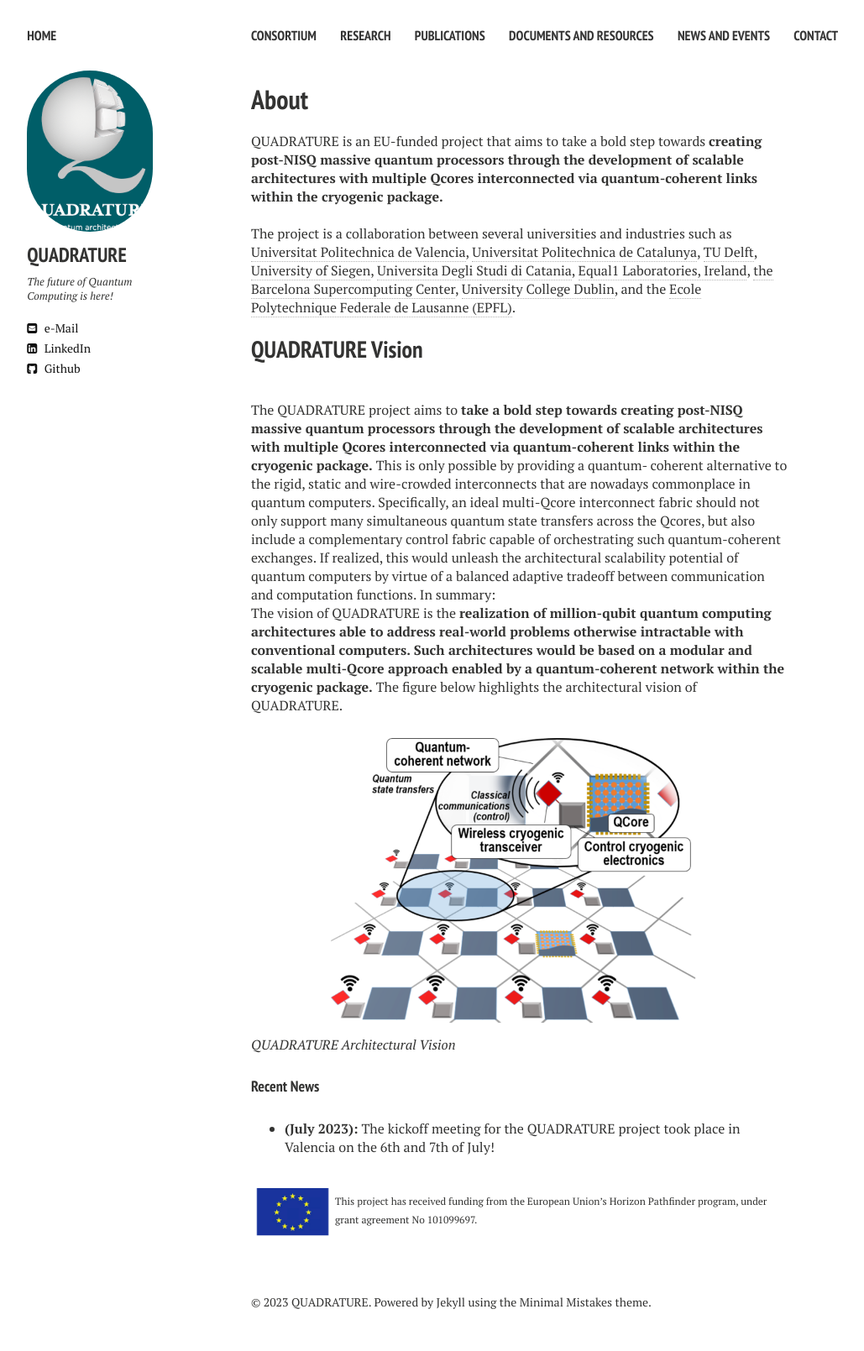
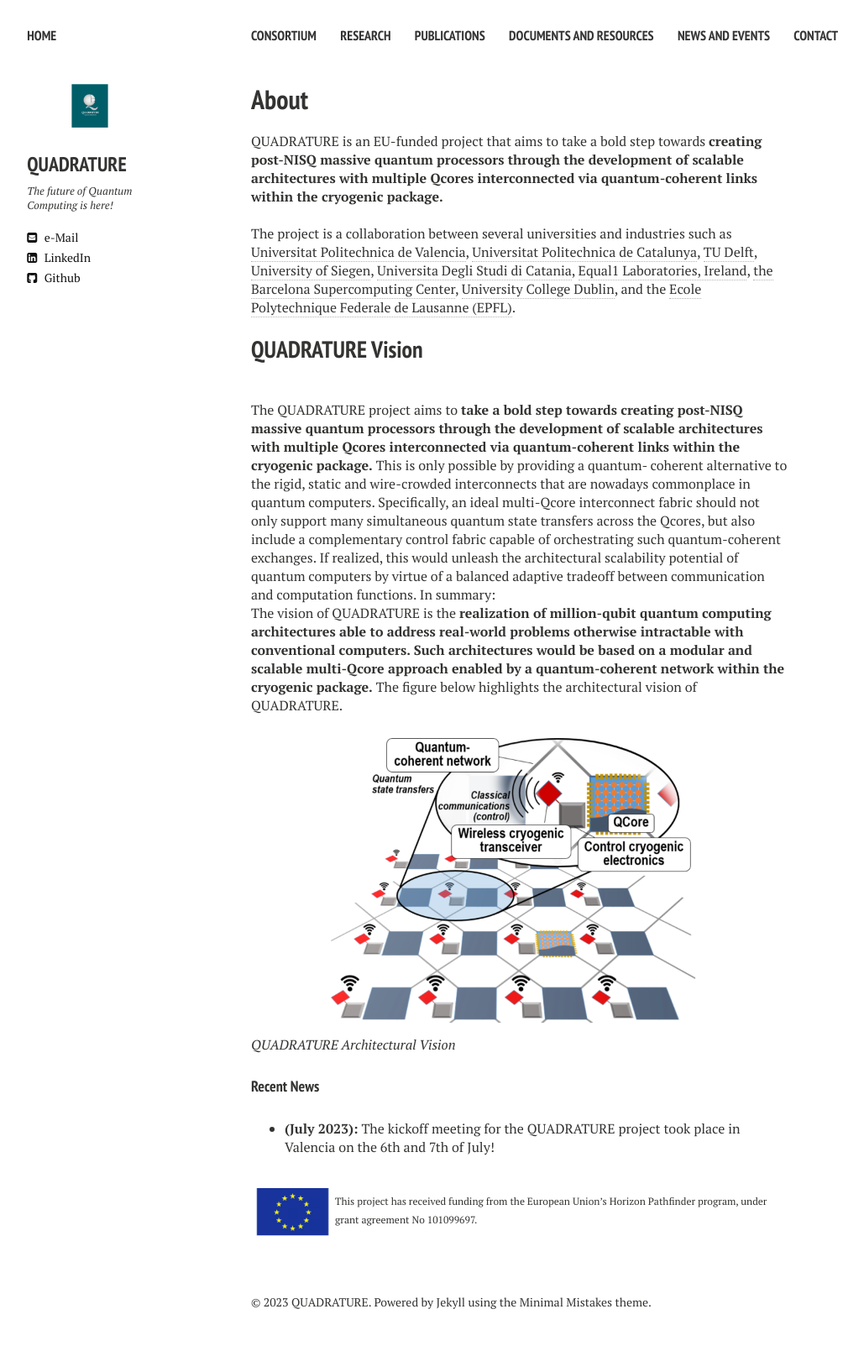
Before and after one commit to biddu/biddu.github.io, a Jekyll site: the page built from index.md, in a window 1280 px wide. Shown: the whole page at 84% size, without its empty margins (21-1050 px from the left). Built offline with Jekyll 4.4.1, drawn with Linux system fonts in a browser that asks for light colours; nearby versions of some CDN libraries; comment, search, counter and statistics services are not loaded.

Commit message:
Update _config.yml

```diff
--- a/_config.yml
+++ b/_config.yml
@@ -9,7 +9,7 @@ url:              https://biddu.github.io/
 # Owner/author information
 owner:
   name:           QUADRATURE
-  avatar:         Q_logo_70.png
+  avatar:         Q_logo_98.png
   bio:            The future of Quantum Computing is here!
   email:          info_quadrature@upv.es
   #slack:          quadrature-project.slack.com
```
